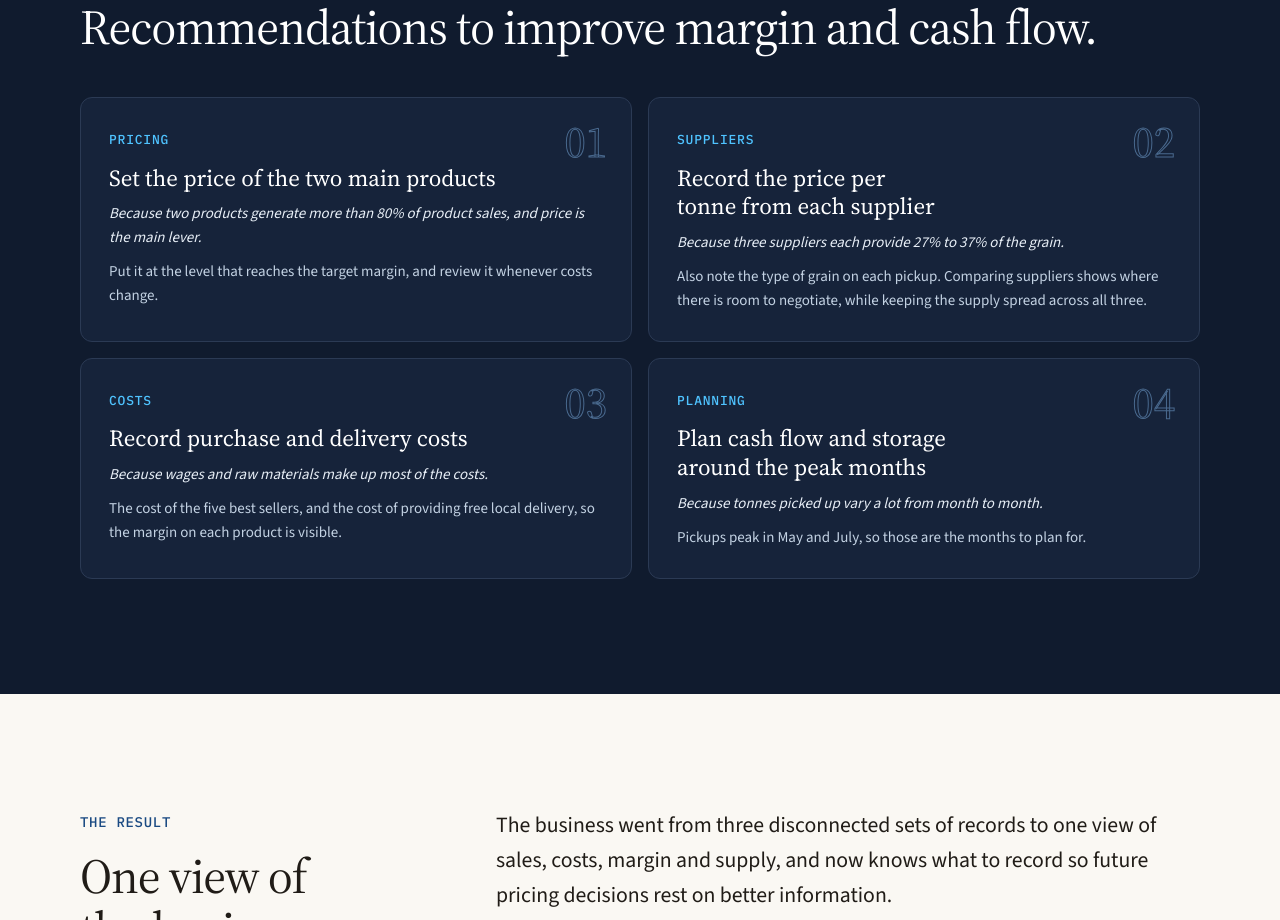
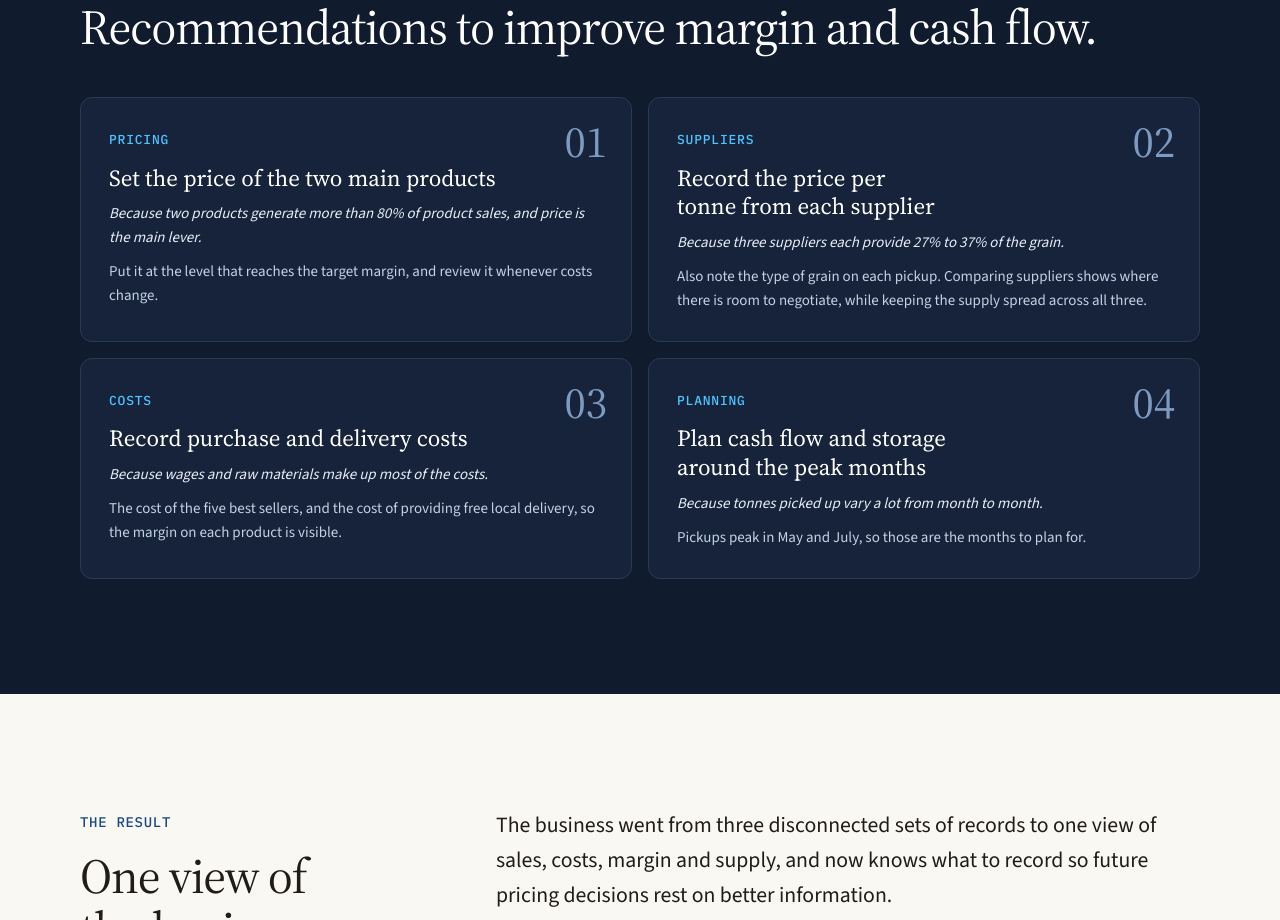
Before and after one commit to gabrielaoliveranz/gabrielaoliveranz.github.io, a website: page case-studies/litchfields-grain/index.html in a window 1280 px wide. Shown: the part 3060-3980 px from the top of the page. Drawn offline with Linux system fonts and the light colour scheme.

Commit message:
Case study: recommendation numbers as solid text with 5.5:1 contrast (a11y check)

```diff
--- a/assets/v3.css
+++ b/assets/v3.css
@@ -360,7 +360,7 @@ h1,h2,h3,p{margin:0}h1,h2,h3{text-wrap:balance}
 .find4 p{font-size:15px;color:var(--muted);margin-top:8px}
 .recs{display:grid;grid-template-columns:1fr 1fr;gap:16px;margin-top:44px}
 .recs div{background:var(--navy-2);border:1px solid var(--line-d);border-radius:12px;padding:28px;position:relative}
-.recs .rn{position:absolute;top:22px;right:24px;font:400 44px/1 var(--serif);color:transparent;-webkit-text-stroke:1px #4a6a8f}
+.recs .rn{position:absolute;top:22px;right:24px;font:400 44px/1 var(--serif);color:#7d9bc1;-webkit-text-stroke:0}
 .recs small{font:600 11px var(--label);letter-spacing:.14em;text-transform:uppercase;color:var(--sky)}
 .recs h3{font:400 23px/1.25 var(--serif);color:#fff;margin-top:10px;max-width:85%}
 .recs p{font-size:15px;margin-top:10px}.recs .why{color:#e7eef6;font-style:italic}
```
